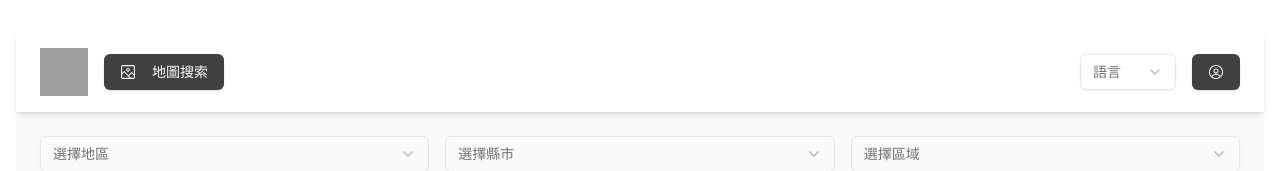
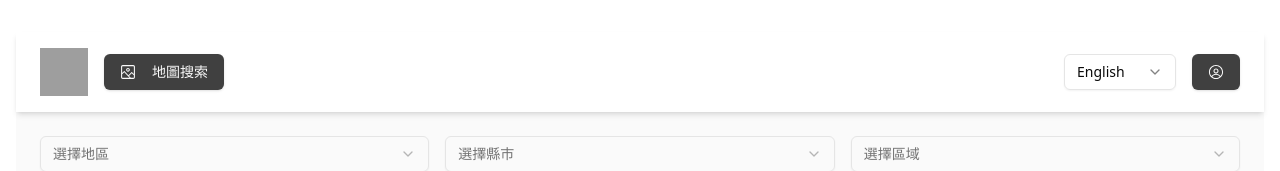
Before and after one commit to CaiXinRu/rent-house, a Next.js app: page /en/rental-list in a window 1280 px wide. Shown: the top 171 px of the page. Built offline with nearby package versions, Linux system fonts and the light colour scheme; grey boxes are pictures that could not be loaded.

Commit message:
feat: build localSwitcher

```diff
--- a/src/app/[locale]/rental-list/page.tsx
+++ b/src/app/[locale]/rental-list/page.tsx
@@ -53,6 +53,7 @@
 // export default RentalListPage;
 "use client";
 
+import LocaleSwitcher from "@/components/global/LocalSwitcher";
 import { Button } from "@/components/ui/button";
 import {
   Select,
@@ -85,15 +86,7 @@ const Header = () => {
       </div>
 
       <div className="flex items-center space-x-4">
-        <Select>
-          <SelectTrigger className="w-24 focus:outline-none focus:ring-0 focus-visible:outline-none focus-visible:ring-0">
-            <SelectValue placeholder="語言" />
-          </SelectTrigger>
-          <SelectContent>
-            <SelectItem value="zh">中文</SelectItem>
-            <SelectItem value="en">English</SelectItem>
-          </SelectContent>
-        </Select>
+        <LocaleSwitcher />
         <Button className="bg-neutral-700">
           <AvatarIcon className="w-5 h-5" />
         </Button>
--- /dev/null
+++ b/src/components/global/LocalSwitcher.tsx
@@ -0,0 +1,54 @@
+"use client";
+
+import {
+  Select,
+  SelectContent,
+  SelectItem,
+  SelectTrigger,
+  SelectValue,
+} from "@/components/ui/select";
+import { usePathname, useRouter } from "next/navigation";
+
+const languages = [
+  { key: "en", label: "English" },
+  { key: "zh", label: "繁體中文" },
+];
+
+const LocaleSwitcher = () => {
+  const router = useRouter();
+  const pathName = usePathname();
+
+  const currentLocale = pathName?.split("/")[1] || "zh";
+
+  const redirectedPathName = (locale: string) => {
+    if (!pathName) return "/";
+    const segments = pathName.split("/");
+    segments[1] = locale;
+    return segments.join("/");
+  };
+
+  const currentLabel =
+    languages.find((lang) => lang.key === currentLocale)?.label ?? "語言";
+
+  return (
+    <Select
+      value={currentLocale}
+      onValueChange={(value) => {
+        router.push(redirectedPathName(value));
+      }}
+    >
+      <SelectTrigger className="w-28 focus:outline-none focus:ring-0 focus-visible:outline-none focus-visible:ring-0">
+        <SelectValue>{currentLabel}</SelectValue>
+      </SelectTrigger>
+      <SelectContent>
+        {languages.map(({ key, label }) => (
+          <SelectItem key={key} value={key}>
+            {label}
+          </SelectItem>
+        ))}
+      </SelectContent>
+    </Select>
+  );
+};
+
+export default LocaleSwitcher;
```
